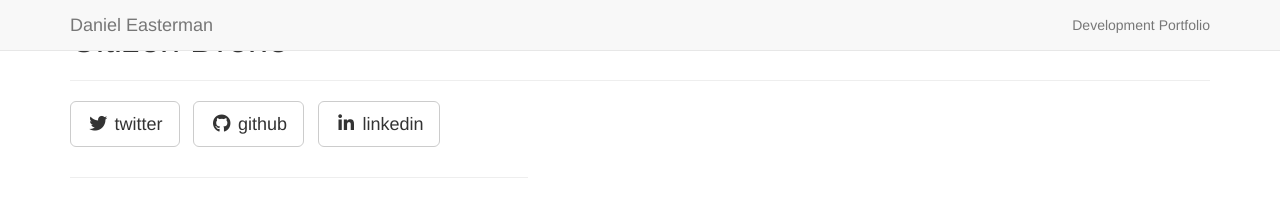
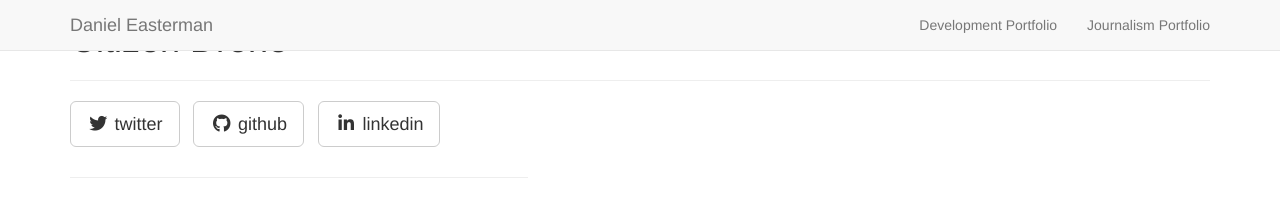
Before and after one commit to daneasterman/daneasterman.github.io, a Jekyll site: the page built from _posts/2014-09-23-services-3.markdown, in a window 1280 px wide and 1372 px high. Shown: the top 209 px of the window. Built offline with Jekyll 4.4.1, drawn with Linux system fonts in a browser that asks for light colours; nearby versions of some CDN libraries; library files that are not in the unit come from our copies.

Commit message:
adds extra header link to route to my amazon web services hosted journalism portfolio website

```diff
--- a/_includes/header.html
+++ b/_includes/header.html
@@ -17,6 +17,9 @@
                 <ul class="nav navbar-nav navbar-right">
                     <li>
                         <a class="page-scroll" href="#portfolio">Development Portfolio</a>
+                    </li>
+                    <li>
+                        <a class="page-scroll" href="http://danieleasterman.com.s3-website-eu-west-1.amazonaws.com/">Journalism Portfolio</a>
                     </li>
                 </ul>
             </div>
```
